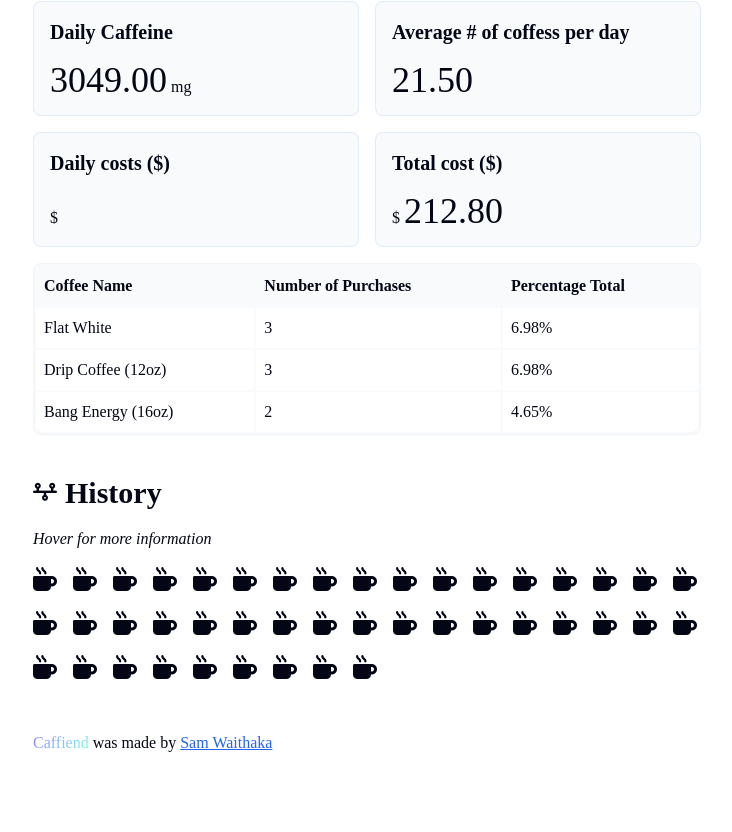
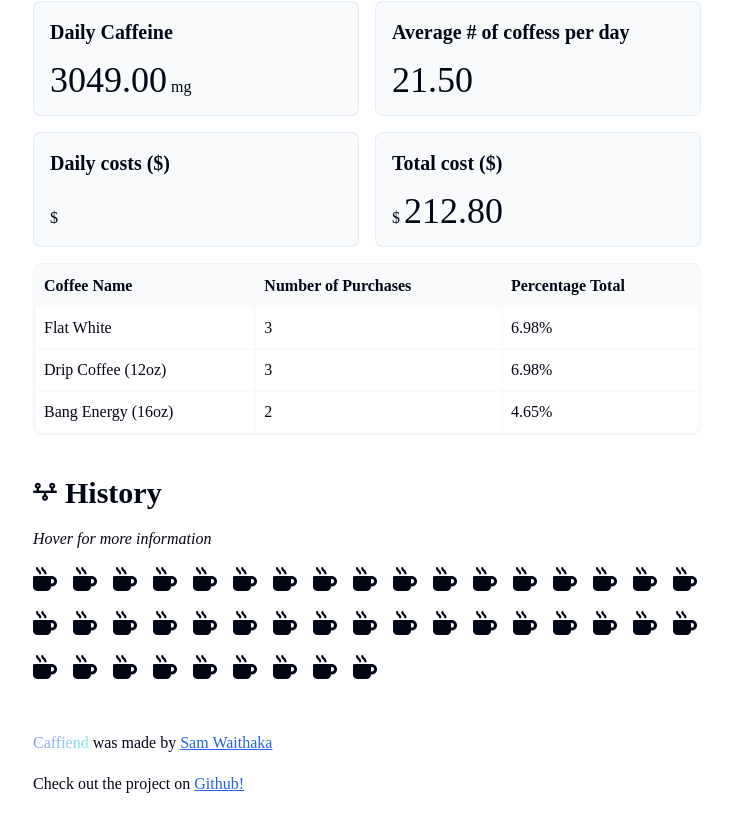
Before and after one commit to Sam-Waithaka/caffiend, a React (Vite) app: page / in a window 1280 px wide. Shown: the part 1307-2139 px from the top of the page, without its empty margins (273-1005 px from the left). Before the commit the page ends 2110 px from the top, so only its background shows below. Built offline with nearby package versions, Linux system fonts and the light colour scheme; a web font is replaced by a local one.

Commit message:
Refactor footer layout for improved styling and alignment

```diff
--- a/src/components/Layout.jsx
+++ b/src/components/Layout.jsx
@@ -17,6 +17,7 @@ export default function Layout(props){
     const footer = (
         <footer>
             <p><span className="text-gradient">Caffiend</span> was made by <a href="https://developersam-portfolio.netlify.app/">Sam Waithaka</a></p>
+            <p>Check out the project on <a target='_blank' href="https://github.com/Sam-Waithaka/caffiend.git">Github!</a></p>
         </footer>
     )
     return(
--- a/src/index.css
+++ b/src/index.css
@@ -243,8 +243,14 @@ footer {
   padding: 2rem 0;
   display: flex;
   align-items: start;
-  gap: 2rem;
+  flex-direction: column;
+  gap: 0.05rem;
   flex-wrap: wrap;
+  text-align: center
+}
+
+footer p + p {
+    margin-top: 1rem;
 }
 
 .sign-up-text {
```
